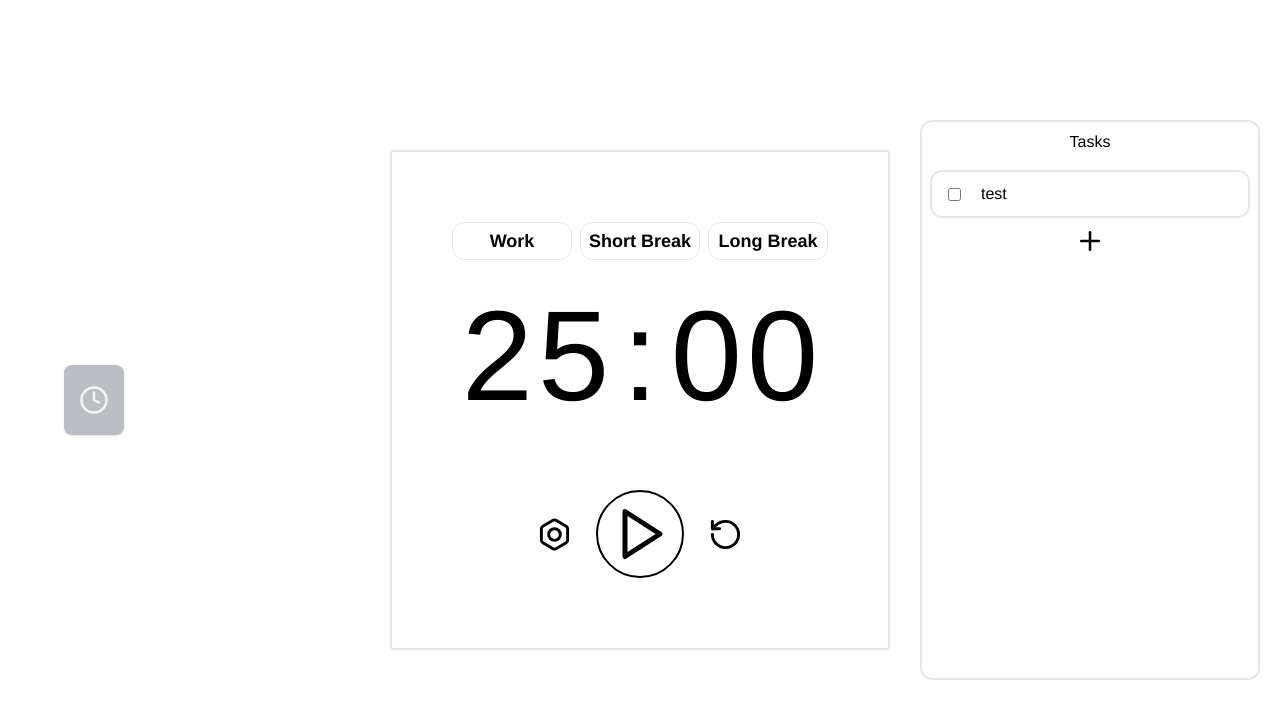
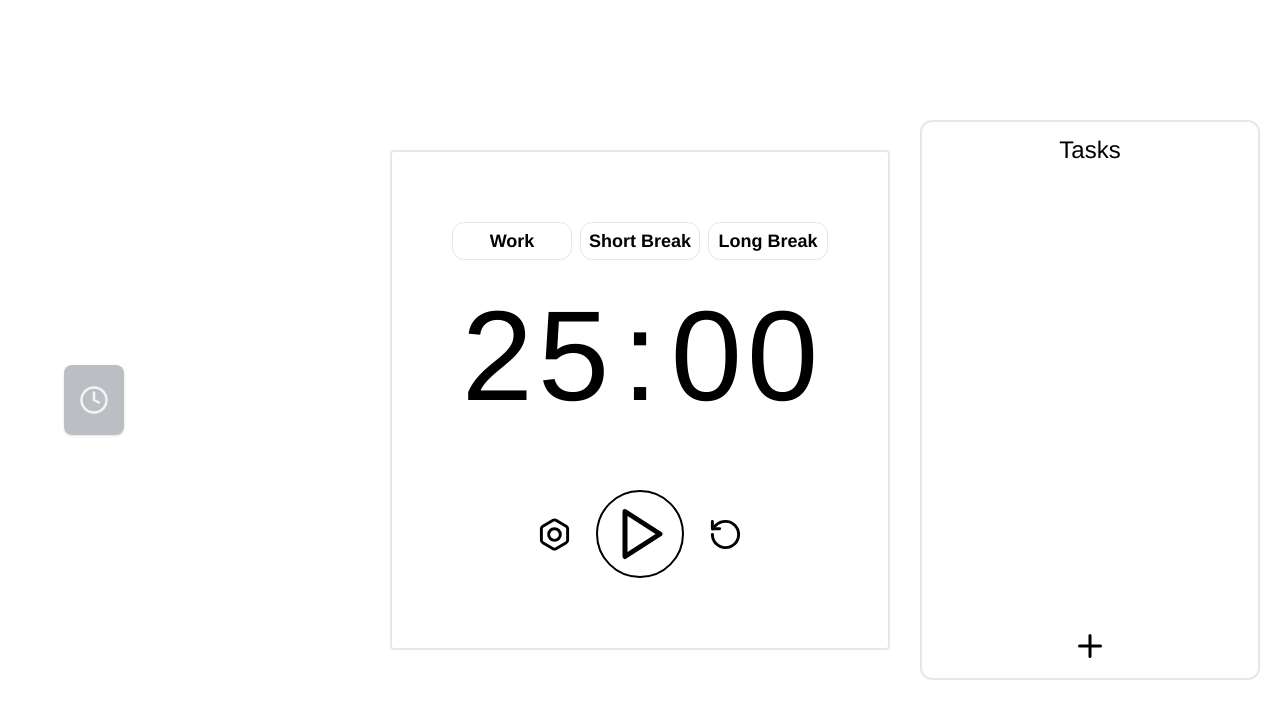
Before and after one commit to RockyPHER/in_study, a React (Vite) app: page / in a window 1280 px wide. Shown: the top 718 px of the page. Built offline with nearby package versions, Linux system fonts and the light colour scheme; the HTML template or start-up script is replaced by a standard one.

Commit message:
chore: add task button add

```diff
--- a/src/components/tasklist/main.tsx
+++ b/src/components/tasklist/main.tsx
@@ -1,19 +1,29 @@
 import { Plus } from "lucide-react";
 import Task from "./task";
+import { useState } from "react";
 
 const Tasklist = () => {
+  const [tasks, setTasks] = useState<string[]>([]);
+
+  const addTask = () => {
+    setTasks([...tasks, "Task"]);
+  };
+
   return (
-    <div className="relative w-[340px] h-[560px] border-2 bg-transparent rounded-xl">
-      <div className="w-full h-10 flex justify-center items-center">
-        <h1>Tasks</h1>
+    <div className="relative w-[340px] h-[560px] flex flex-col justify-between border-2 bg-transparent rounded-xl overflow-hidden">
+      <div className="w-full h-10 py-7 flex justify-center items-center">
+        <h1 className="text-2xl">Tasks</h1>
       </div>
-      <div className="flex p-2">
-        <Task name="test" />
-      </div>
-      <div className="w-full h-auto flex justify-center items-center">
-        <button>
-          <Plus size={30} />
-        </button>
+      <div className="flex h-auto px-2 flex-col overflow-y-scroll overflow">
+        {tasks && tasks.map((task) => <Task key={task} name={task} />)}
+        <div className="w-full h-16 flex justify-center items-center">
+          <button
+            onClick={() => addTask()}
+            className="w-full h-full flex justify-center items-center hover:bg-gray-500 hover:bg-opacity-30 active:bg-gray-600 active:bg-opacity-30 transition-all"
+          >
+            <Plus size={36} />
+          </button>
+        </div>
       </div>
     </div>
   );
--- a/src/components/tasklist/task.tsx
+++ b/src/components/tasklist/task.tsx
@@ -4,13 +4,14 @@ interface Props {
 
 const Task = ({ name }: Props) => {
   return (
-    <div className="w-full h-12 px-4 py-2 flex gap-5 justify-start items-center border-2 rounded-xl">
-      <div className="w-auto h-full flex justify-center items-center">
+    <div className="relative w-full min-h-10 overflow-clip px-4 py-1 flex gap-5 justify-start items-center hover:border-y-[1px] cursor-pointer">
+      <div className="">
         <input type="checkbox"></input>
       </div>
       <div className="w-auto h-full flex justify-center items-center">
         <h1>{name}</h1>
       </div>
+      <div className="w-auto h-full flex justify-center items-center"></div>
     </div>
   );
 };
```
